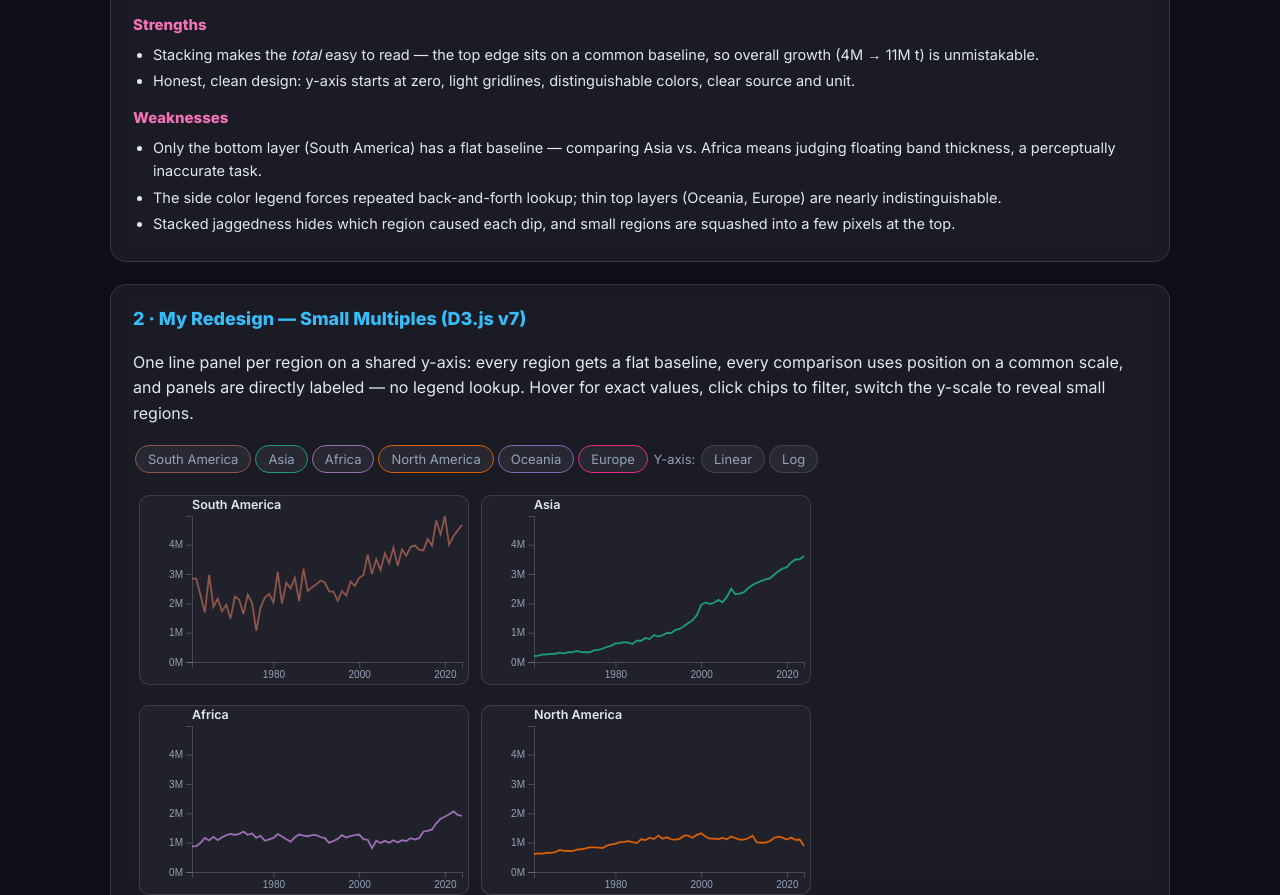
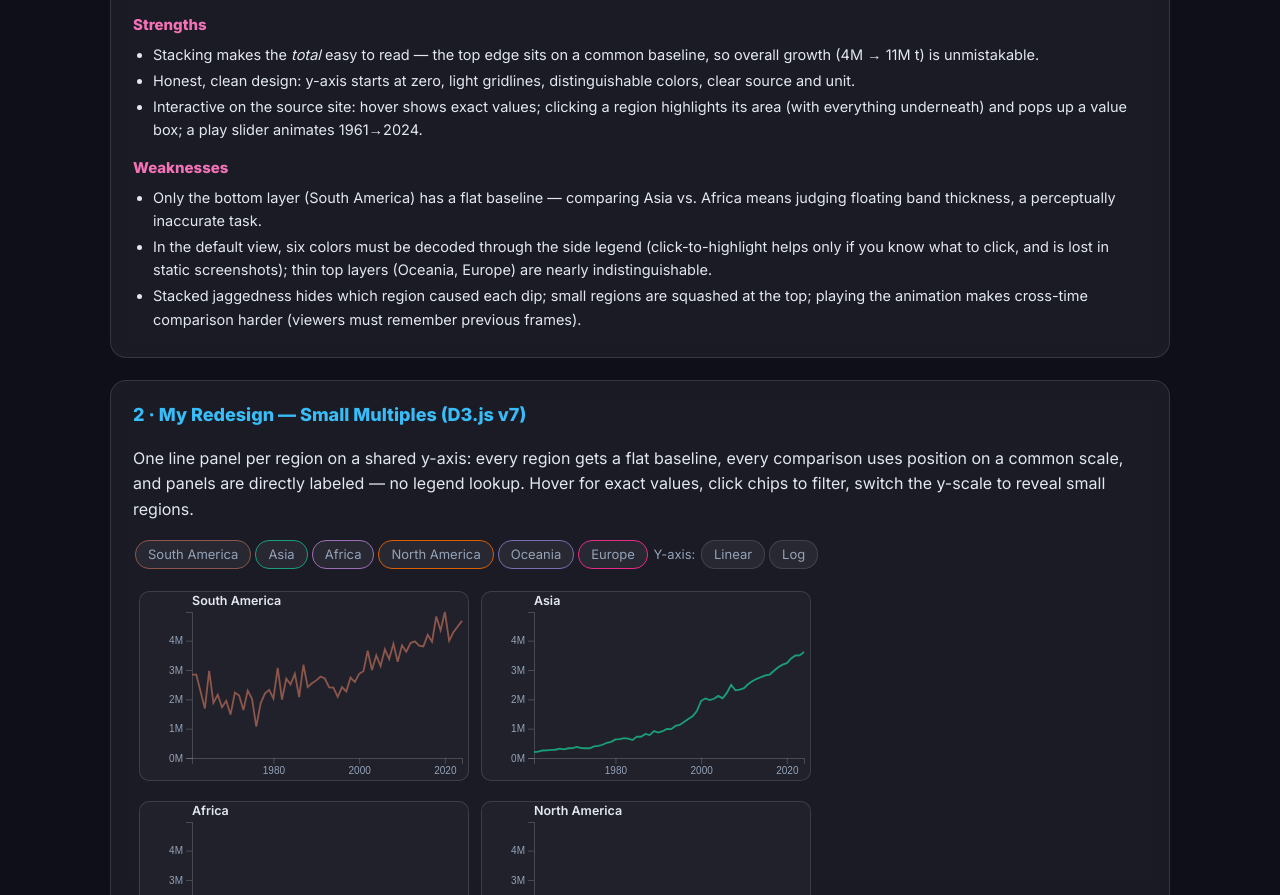
Before and after one commit to rosasun51/stats401-labs, a plain HTML site: page individual-project/index.html in a window 1280 px wide. Shown: the part 1052-1947 px from the top of the page. Drawn offline with nearby package versions, Linux system fonts and the light colour scheme.

Commit message:
Individual Version 3

```diff
--- a/individual-project/index.html
+++ b/individual-project/index.html
@@ -62,12 +62,13 @@ li{margin:3px 0;font-size:14.5px}
     <ul>
       <li>Stacking makes the <i>total</i> easy to read — the top edge sits on a common baseline, so overall growth (4M &rarr; 11M t) is unmistakable.</li>
       <li>Honest, clean design: y-axis starts at zero, light gridlines, distinguishable colors, clear source and unit.</li>
+      <li>Interactive on the source site: hover shows exact values; clicking a region highlights its area (with everything underneath) and pops up a value box; a play slider animates 1961&rarr;2024.</li>
     </ul>
     <h3>Weaknesses</h3>
     <ul>
       <li>Only the bottom layer (South America) has a flat baseline — comparing Asia vs. Africa means judging floating band thickness, a perceptually inaccurate task.</li>
-      <li>The side color legend forces repeated back-and-forth lookup; thin top layers (Oceania, Europe) are nearly indistinguishable.</li>
-      <li>Stacked jaggedness hides which region caused each dip, and small regions are squashed into a few pixels at the top.</li>
+      <li>In the default view, six colors must be decoded through the side legend (click-to-highlight helps only if you know what to click, and is lost in static screenshots); thin top layers (Oceania, Europe) are nearly indistinguishable.</li>
+      <li>Stacked jaggedness hides which region caused each dip; small regions are squashed at the top; playing the animation makes cross-time comparison harder (viewers must remember previous frames).</li>
     </ul>
   </section>
 
```
Also changed, not shown: 1 other file.
